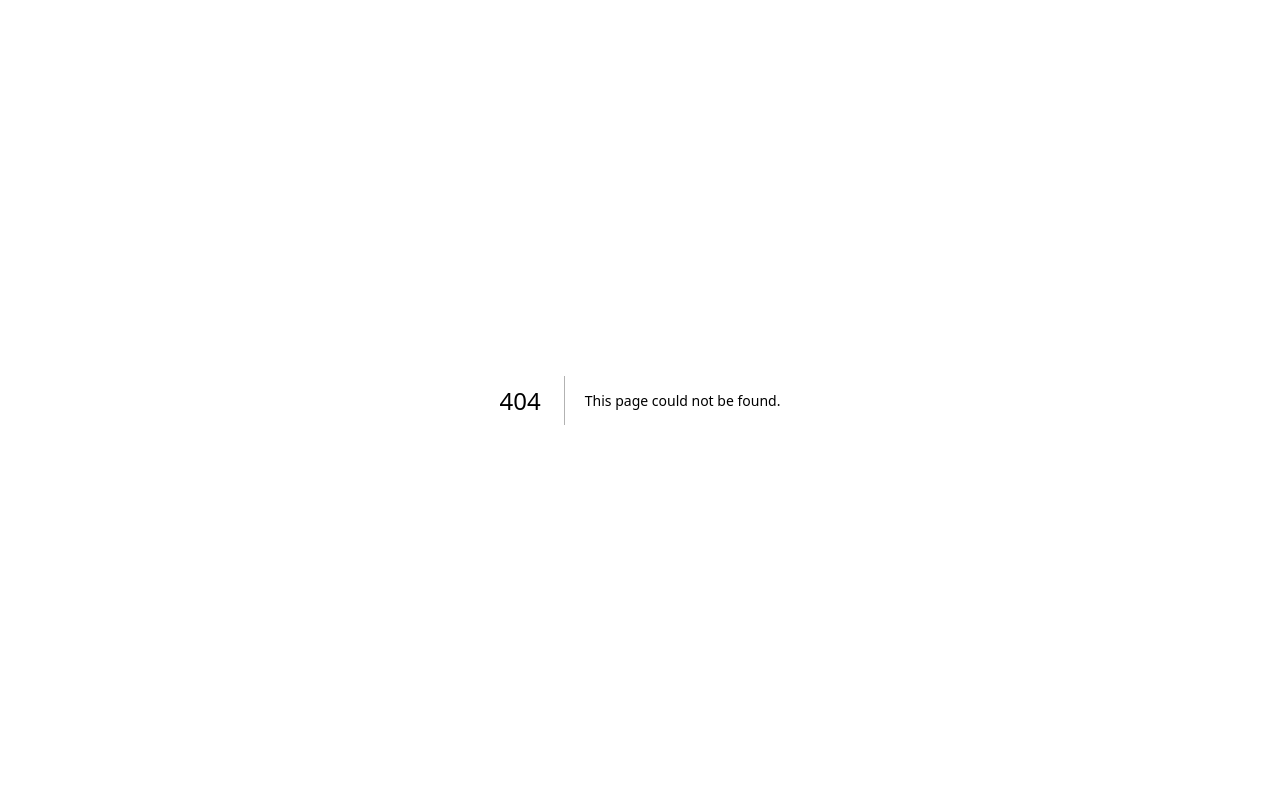
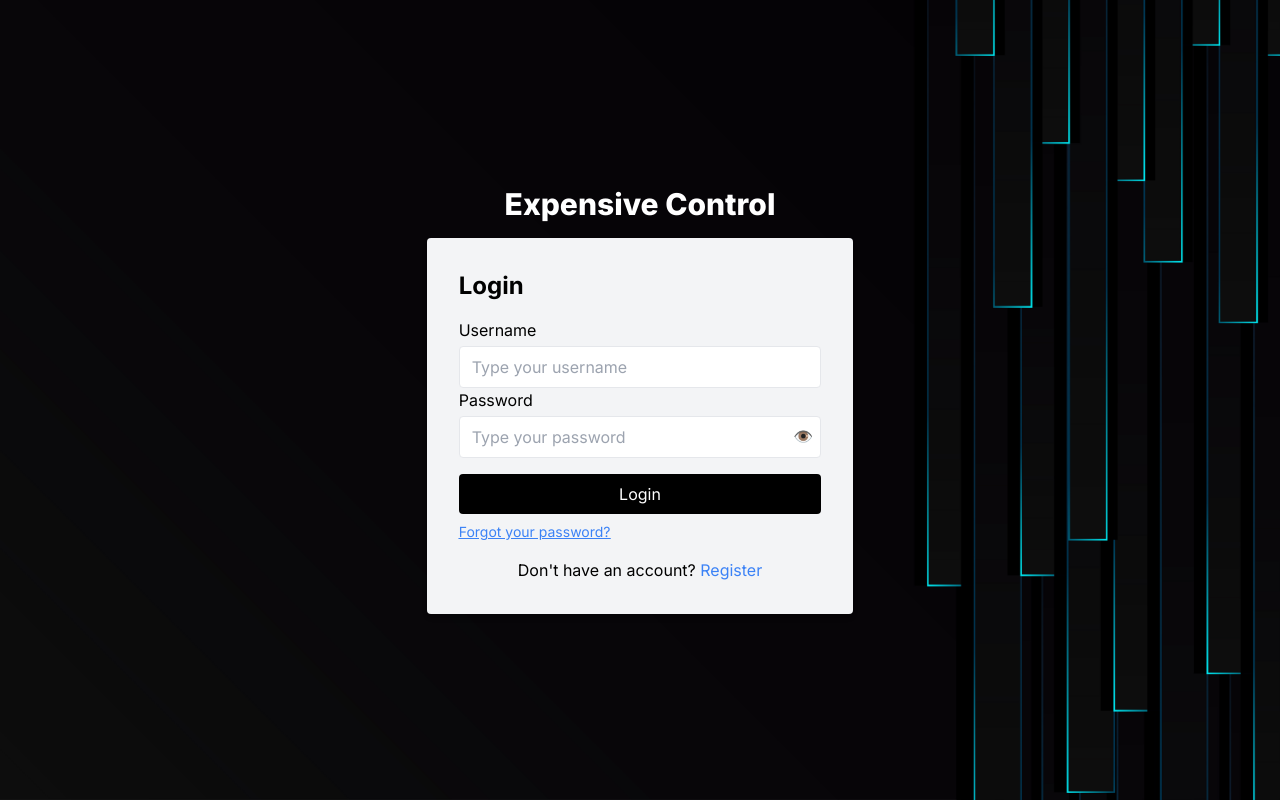
Before and after one commit to VitorRoecker/expense-control-portfolio-frontend, a Next.js app: page /login in a window 1280 px wide. Before the commit this address had no page. Built offline with nearby package versions, Linux system fonts and the light colour scheme.

Commit message:
:sparkles: Created login screen

```diff
--- a/src/app/layout.tsx
+++ b/src/app/layout.tsx
@@ -5,8 +5,8 @@ import './globals.css'
 const inter = Inter({ subsets: ['latin'] })
 
 export const metadata: Metadata = {
-  title: 'Create Next App',
-  description: 'Generated by create next app',
+  title: 'Expensive Control',
+  description: 'Developed by Vitor Adriel Roecker',
 }
 
 export default function RootLayout({
@@ -16,7 +16,8 @@ export default function RootLayout({
 }) {
   return (
     <html lang="en">
-      <body className={inter.className}>{children}</body>
+      <body className={inter.className}>{children}
+      </body>
     </html>
   )
 }
--- /dev/null
+++ b/src/app/login/page.tsx
@@ -0,0 +1,33 @@
+import { Button } from '@/components/Button';
+import Link from 'next/link';
+import BG_IMAGE from '../../../public/assets/loginBG.jpg';
+import PasswordInput from '@/components/PasswordInput/PasswordInput';
+
+export default function Login() {
+  return (
+    <div id='div1' style={{ backgroundImage: `url(${BG_IMAGE.src})`, backgroundSize: 'cover' }}>
+      <div id='div2' className="min-h-screen flex flex-col items-center justify-center">
+        <h1 id='h1-1' className="text-3xl font-extrabold text-white mb-4">Expensive Control</h1>
+        <div id='div3' className="w-1/3 bg-gray-100 p-8 rounded shadow-md">
+          <h2 id='h2-1' className="text-2xl font-bold text-black mb-4">Login</h2>
+          <label id='label-1' className='block text-block mb-1 text-black' htmlFor="username">Username</label>
+          <input id='input-1'
+            className="w-full px-3 py-2 rounded border text-black"
+            type="text"
+            placeholder="Type your username"
+          />
+          <label id='label-1' className='block text-block mb-1 text-black' htmlFor="username">Password</label>
+          <PasswordInput></PasswordInput>
+          <Button title='Login'/>
+          <p className="text-blue-500 text-sm underline cursor-pointer mt-2">
+            <Link className="text-blue-500" href="/forgot-password">Forgot your password?</Link>
+          </p>
+          <p className="text-center mt-4 text-black">
+            Don&apos;t have an account?{' '}
+            <Link className="text-blue-500" href="/register">Register</Link>
+          </p>
+        </div>
+      </div>
+    </div>
+  )
+}
--- a/src/app/page.tsx
+++ b/src/app/page.tsx
@@ -1,113 +1,9 @@
-import Image from 'next/image'
+import Login from './login/page'
 
 export default function Home() {
   return (
-    <main className="flex min-h-screen flex-col items-center justify-between p-24">
-      <div className="z-10 max-w-5xl w-full items-center justify-between font-mono text-sm lg:flex">
-        <p className="fixed left-0 top-0 flex w-full justify-center border-b border-gray-300 bg-gradient-to-b from-zinc-200 pb-6 pt-8 backdrop-blur-2xl dark:border-neutral-800 dark:bg-zinc-800/30 dark:from-inherit lg:static lg:w-auto  lg:rounded-xl lg:border lg:bg-gray-200 lg:p-4 lg:dark:bg-zinc-800/30">
-          Get started by editing&nbsp;
-          <code className="font-mono font-bold">src/app/page.tsx</code>
-        </p>
-        <div className="fixed bottom-0 left-0 flex h-48 w-full items-end justify-center bg-gradient-to-t from-white via-white dark:from-black dark:via-black lg:static lg:h-auto lg:w-auto lg:bg-none">
-          <a
-            className="pointer-events-none flex place-items-center gap-2 p-8 lg:pointer-events-auto lg:p-0"
-            href="https://vercel.com?utm_source=create-next-app&utm_medium=appdir-template&utm_campaign=create-next-app"
-            target="_blank"
-            rel="noopener noreferrer"
-          >
-            By{' '}
-            <Image
-              src="/vercel.svg"
-              alt="Vercel Logo"
-              className="dark:invert"
-              width={100}
-              height={24}
-              priority
-            />
-          </a>
-        </div>
-      </div>
-
-      <div className="relative flex place-items-center before:absolute before:h-[300px] before:w-[480px] before:-translate-x-1/2 before:rounded-full before:bg-gradient-radial before:from-white before:to-transparent before:blur-2xl before:content-[''] after:absolute after:-z-20 after:h-[180px] after:w-[240px] after:translate-x-1/3 after:bg-gradient-conic after:from-sky-200 after:via-blue-200 after:blur-2xl after:content-[''] before:dark:bg-gradient-to-br before:dark:from-transparent before:dark:to-blue-700 before:dark:opacity-10 after:dark:from-sky-900 after:dark:via-[#0141ff] after:dark:opacity-40 before:lg:h-[360px] z-[-1]">
-        <Image
-          className="relative dark:drop-shadow-[0_0_0.3rem_#ffffff70] dark:invert"
-          src="/next.svg"
-          alt="Next.js Logo"
-          width={180}
-          height={37}
-          priority
-        />
-      </div>
-
-      <div className="mb-32 grid text-center lg:max-w-5xl lg:w-full lg:mb-0 lg:grid-cols-4 lg:text-left">
-        <a
-          href="https://nextjs.org/docs?utm_source=create-next-app&utm_medium=appdir-template&utm_campaign=create-next-app"
-          className="group rounded-lg border border-transparent px-5 py-4 transition-colors hover:border-gray-300 hover:bg-gray-100 hover:dark:border-neutral-700 hover:dark:bg-neutral-800/30"
-          target="_blank"
-          rel="noopener noreferrer"
-        >
-          <h2 className={`mb-3 text-2xl font-semibold`}>
-            Docs{' '}
-            <span className="inline-block transition-transform group-hover:translate-x-1 motion-reduce:transform-none">
-              -&gt;
-            </span>
-          </h2>
-          <p className={`m-0 max-w-[30ch] text-sm opacity-50`}>
-            Find in-depth information about Next.js features and API.
-          </p>
-        </a>
-
-        <a
-          href="https://nextjs.org/learn?utm_source=create-next-app&utm_medium=appdir-template-tw&utm_campaign=create-next-app"
-          className="group rounded-lg border border-transparent px-5 py-4 transition-colors hover:border-gray-300 hover:bg-gray-100 hover:dark:border-neutral-700 hover:dark:bg-neutral-800/30"
-          target="_blank"
-          rel="noopener noreferrer"
-        >
-          <h2 className={`mb-3 text-2xl font-semibold`}>
-            Learn{' '}
-            <span className="inline-block transition-transform group-hover:translate-x-1 motion-reduce:transform-none">
-              -&gt;
-            </span>
-          </h2>
-          <p className={`m-0 max-w-[30ch] text-sm opacity-50`}>
-            Learn about Next.js in an interactive course with&nbsp;quizzes!
-          </p>
-        </a>
-
-        <a
-          href="https://vercel.com/templates?framework=next.js&utm_source=create-next-app&utm_medium=appdir-template&utm_campaign=create-next-app"
-          className="group rounded-lg border border-transparent px-5 py-4 transition-colors hover:border-gray-300 hover:bg-gray-100 hover:dark:border-neutral-700 hover:dark:bg-neutral-800/30"
-          target="_blank"
-          rel="noopener noreferrer"
-        >
-          <h2 className={`mb-3 text-2xl font-semibold`}>
-            Templates{' '}
-            <span className="inline-block transition-transform group-hover:translate-x-1 motion-reduce:transform-none">
-              -&gt;
-            </span>
-          </h2>
-          <p className={`m-0 max-w-[30ch] text-sm opacity-50`}>
-            Explore the Next.js 13 playground.
-          </p>
-        </a>
-
-        <a
-          href="https://vercel.com/new?utm_source=create-next-app&utm_medium=appdir-template&utm_campaign=create-next-app"
-          className="group rounded-lg border border-transparent px-5 py-4 transition-colors hover:border-gray-300 hover:bg-gray-100 hover:dark:border-neutral-700 hover:dark:bg-neutral-800/30"
-          target="_blank"
-          rel="noopener noreferrer"
-        >
-          <h2 className={`mb-3 text-2xl font-semibold`}>
-            Deploy{' '}
-            <span className="inline-block transition-transform group-hover:translate-x-1 motion-reduce:transform-none">
-              -&gt;
-            </span>
-          </h2>
-          <p className={`m-0 max-w-[30ch] text-sm opacity-50`}>
-            Instantly deploy your Next.js site to a shareable URL with Vercel.
-          </p>
-        </a>
-      </div>
-    </main>
+    <div>
+      <Login></Login>
+    </div>
   )
 }
--- /dev/null
+++ b/src/components/Button/Button.tsx
@@ -0,0 +1,25 @@
+import { ButtonLinkOptions } from '@/types/components'
+import React, { ReactNode } from 'react'
+
+interface ButtonProps {
+  onClick?: () => void
+  children?: ReactNode
+  title: string
+  type?: 'button' | 'link'
+  linkOptions?: ButtonLinkOptions
+}
+
+export const Button = ({
+  onClick,
+  title,
+  type = 'button',
+}: ButtonProps) => {
+      return (
+    <button
+        type="button"
+        className="w-full bg-black text-white py-2 rounded mt-4"
+        onClick={onClick}
+        aria-label={type}>
+        {title}
+    </button>)
+}
--- /dev/null
+++ b/src/components/Button/index.ts
@@ -0,0 +1 @@
+export * from './Button';
--- /dev/null
+++ b/src/components/PasswordInput/PasswordInput.tsx
@@ -0,0 +1,31 @@
+'use client'
+
+import React, { useState } from 'react'
+
+export default function PasswordInput() {
+  const [password, setPassword] = useState('');
+  const [showPassword, setShowPassword] = useState(false);
+
+  const handleTogglePassword = () => {
+    setShowPassword(!showPassword);
+  }
+
+  return (
+    <div className='relative'>
+        <input
+            type={showPassword ? 'text' : 'password'}
+            value={password}
+            onChange={(e) => setPassword(e.target.value)}
+            placeholder='Type your password'
+            className='w-full px-3 py-2 rounded border text-black'
+        />
+        <button
+            type='button'
+            onClick={handleTogglePassword}
+            className='absolute top-2 right-2 cursor-pointer'
+        >
+            {showPassword ? '🙈' : '👁️'}
+        </button>
+    </div>
+  )
+}
--- /dev/null
+++ b/src/types/components.ts
@@ -0,0 +1,5 @@
+export type ButtonLinkOptions = {
+  href: string
+  name: string
+  description: string
+}
```
Also changed, not shown: package.json (+6 -5 lines), public/assets/loginBG.jpg (added), 1 other file (tests, documents, lock files or other folders).
